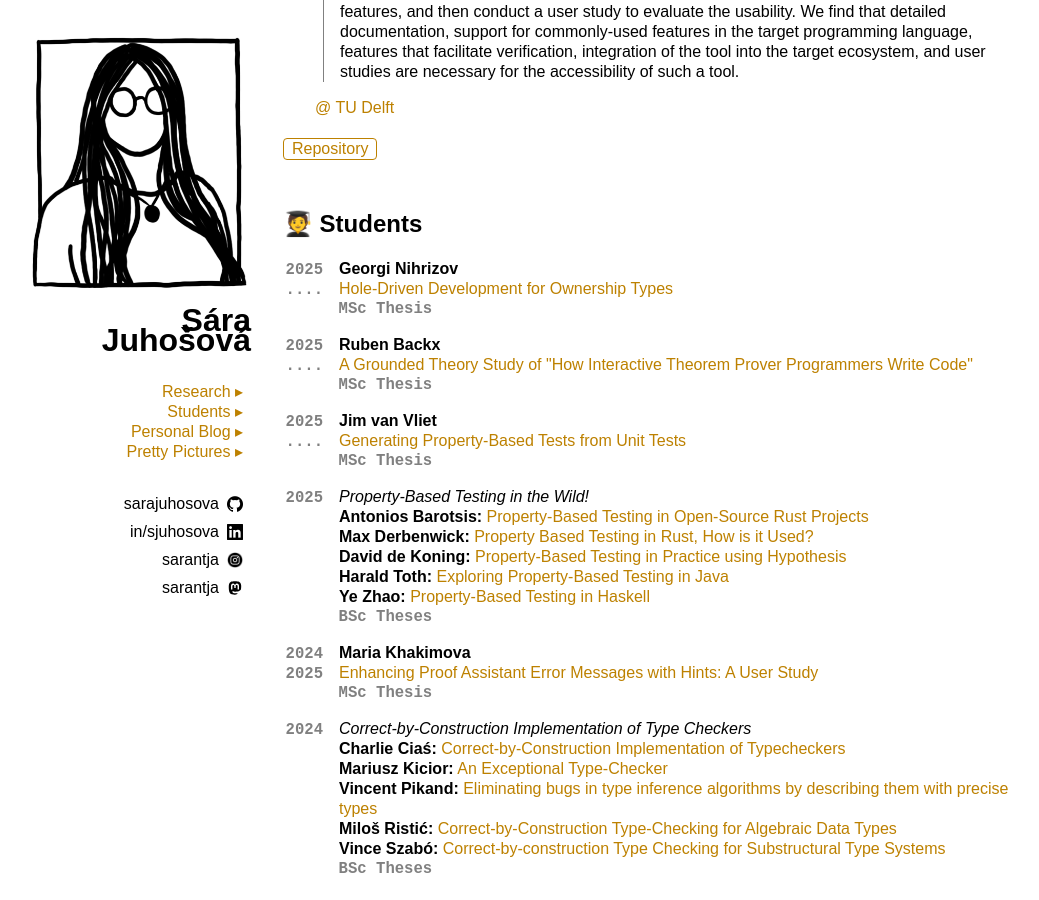
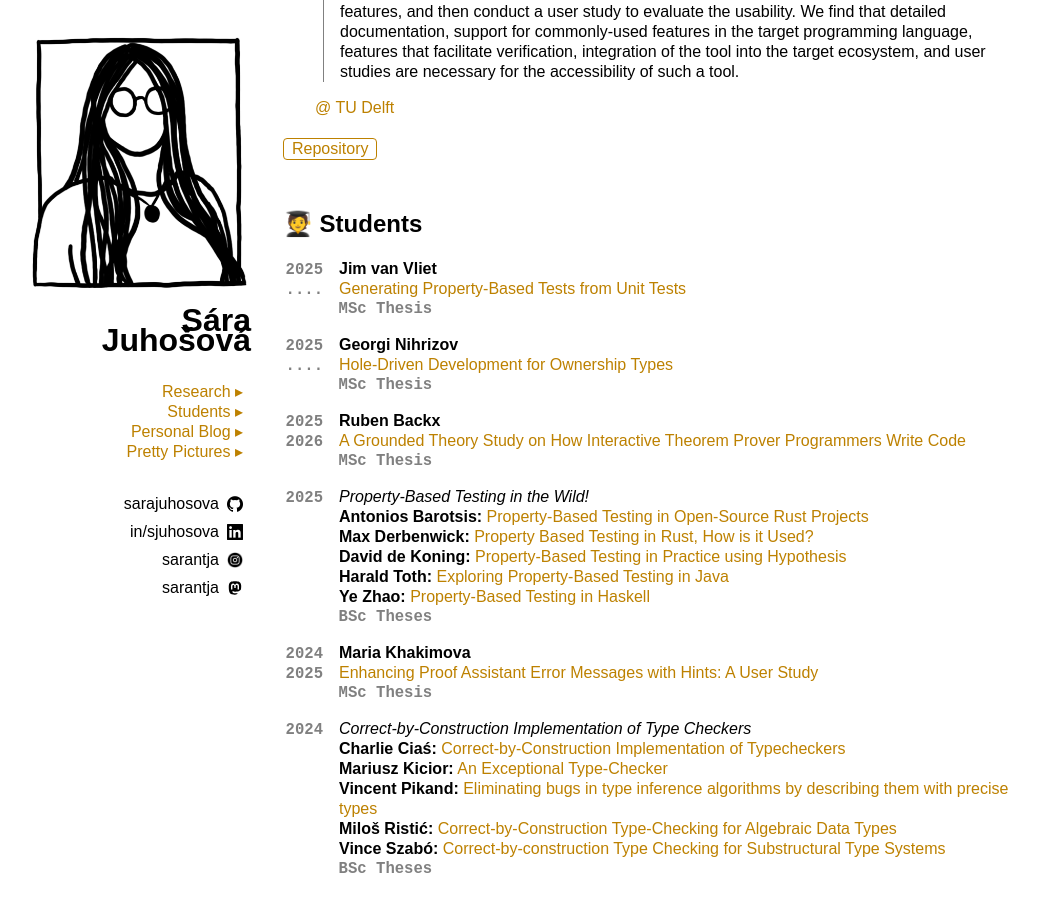
Before and after one commit to sarajuhosova/sarajuhosova.github.io, a Jekyll site: the page built from index.md, in a window 1280 px wide and 900 px high, scrolled down 2359 px. Shown: the whole window, without its empty margins (102-1141 px from the left). Built offline with Jekyll 4.4.1, drawn with Linux system fonts in a browser that asks for light colours; some of the changed lines change nothing that is shown.

Commit message:
Add Ruben's graduation

```diff
--- a/_data/students.yaml
+++ b/_data/students.yaml
@@ -1,3 +1,10 @@
+- type: msc
+  year:
+    start: 2025
+    end:
+  name: Jim van Vliet
+  title: "Generating Property-Based Tests from Unit Tests"
+  link: https://pl.ewi.tudelft.nl/master-projects/master/2025/03/01/Jim-van-Vliet/
 - type: msc
   year:
     start: 2025
@@ -8,17 +15,10 @@
 - type: msc
   year:
     start: 2025
-    end:
+    end: 2026
   name: Ruben Backx
-  title: "A Grounded Theory Study of \"How Interactive Theorem Prover Programmers Write Code\""
+  title: "A Grounded Theory Study on How Interactive Theorem Prover Programmers Write Code"
   link: https://pl.ewi.tudelft.nl/master-projects/master/2025/04/16/how-we-use-itps/
-- type: msc
-  year:
-    start: 2025
-    end:
-  name: Jim van Vliet
-  title: "Generating Property-Based Tests from Unit Tests"
-  link: https://pl.ewi.tudelft.nl/master-projects/master/2025/03/01/Jim-van-Vliet/
 - type: bsc
   year: 2025
   title: "Property-Based Testing in the Wild!"
```
